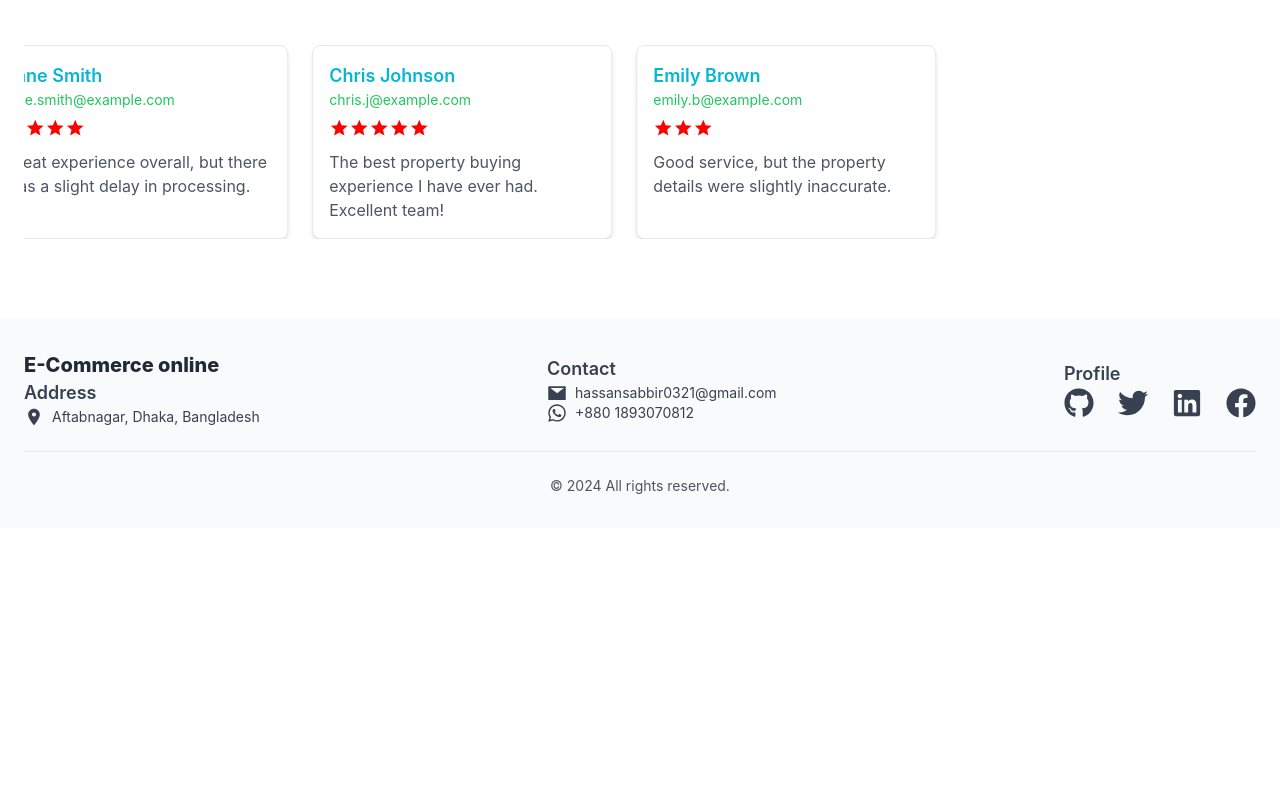
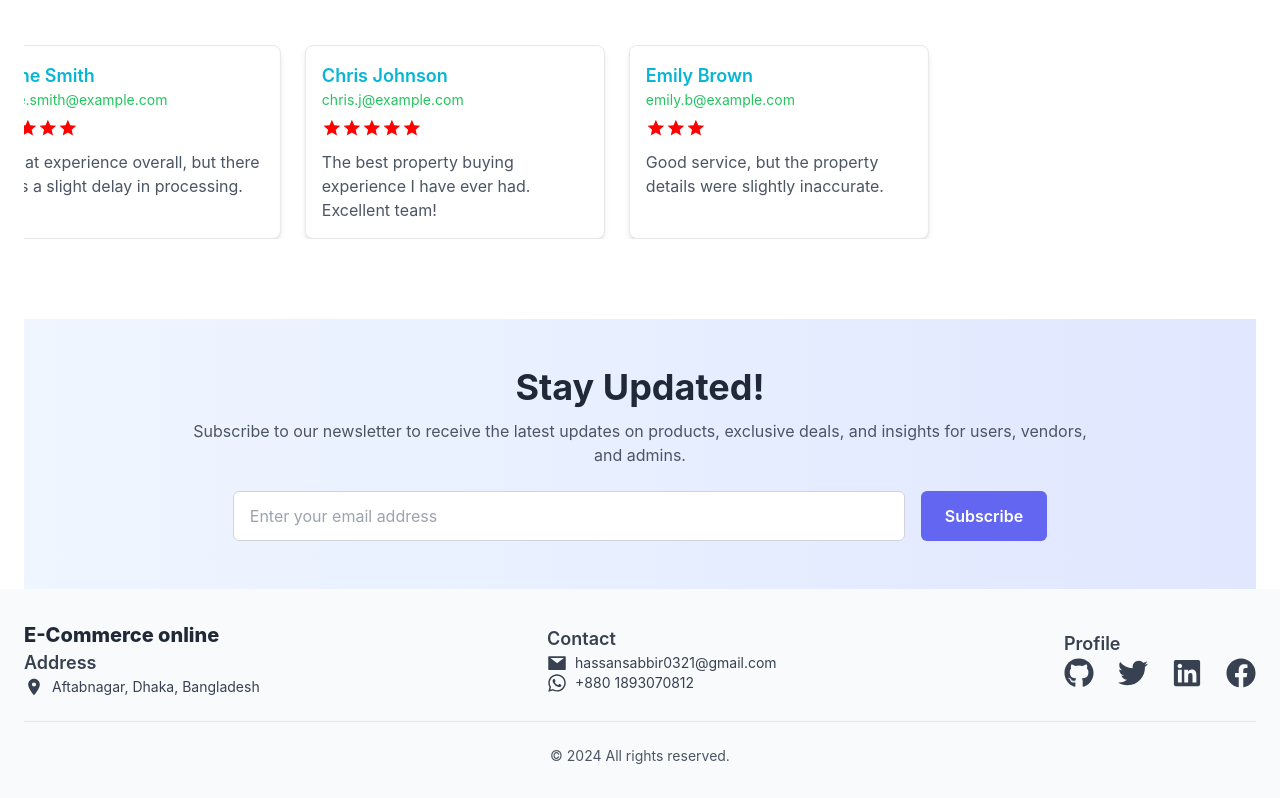
Before and after one commit to devalienbrain/ecommerce-updated-client, a React (Create React App) app: page / in a window 1280 px wide. Shown: the part 1729-2527 px from the top of the page. Before the commit the page ends 2257 px from the top, so only its background shows below. Built offline with nearby package versions, Linux system fonts and the light colour scheme; no server answers.

Commit message:
newsletter component added: Ok

```diff
--- /dev/null
+++ b/src/components/Newsletter.jsx
@@ -0,0 +1,62 @@
+import React, { useState } from "react";
+
+const Newsletter = () => {
+  const [email, setEmail] = useState("");
+  const [message, setMessage] = useState("");
+
+  const handleSubscribe = () => {
+    if (!email) {
+      setMessage("Please enter your email address.");
+      return;
+    }
+    const emailRegex = /^[^\s@]+@[^\s@]+\.[^\s@]+$/;
+    if (!emailRegex.test(email)) {
+      setMessage("Please enter a valid email address.");
+      return;
+    }
+
+    // Simulate subscription logic (replace with actual API call)
+    setMessage("Thank you for subscribing!");
+    setEmail("");
+  };
+
+  return (
+    <div className="bg-gradient-to-r from-blue-50 to-indigo-100 py-12 px-6 sm:px-12">
+      <div className="max-w-4xl mx-auto text-center">
+        <h2 className="text-3xl sm:text-4xl font-bold text-gray-800">
+          Stay Updated!
+        </h2>
+        <p className="text-gray-600 mt-3">
+          Subscribe to our newsletter to receive the latest updates on products,
+          exclusive deals, and insights for users, vendors, and admins.
+        </p>
+        <div className="mt-6 flex flex-col sm:flex-row justify-center gap-4">
+          <input
+            type="email"
+            placeholder="Enter your email address"
+            className="w-full sm:w-3/4 px-4 py-3 border border-gray-300 rounded-md focus:outline-none focus:ring-2 focus:ring-indigo-500 transition"
+            value={email}
+            onChange={(e) => setEmail(e.target.value)}
+          />
+          <button
+            onClick={handleSubscribe}
+            className="bg-indigo-500 hover:bg-indigo-600 text-white px-6 py-3 rounded-md font-semibold transition"
+          >
+            Subscribe
+          </button>
+        </div>
+        {message && (
+          <p
+            className={`mt-4 text-sm font-medium ${
+              message.includes("Thank you") ? "text-green-600" : "text-red-600"
+            }`}
+          >
+            {message}
+          </p>
+        )}
+      </div>
+    </div>
+  );
+};
+
+export default Newsletter;
--- a/src/pages/Home.jsx
+++ b/src/pages/Home.jsx
@@ -6,6 +6,7 @@ import OfferSection from "../components/OfferSection";
 import ReviewSection from "../components/ReviewSection";
 import BannerCarousel from "../components/BannerCarousel";
 import Footer from "../components/Footer";
+import Newsletter from "../components/Newsletter";
 
 const Home = () => {
   const [isScrolled, setIsScrolled] = useState(false);
@@ -43,6 +44,7 @@ const Home = () => {
           <Products />
         </div>
         <ReviewSection />
+        <Newsletter />
       </div>
       <div className="bg-gray-50 ">
         <Footer />
```
